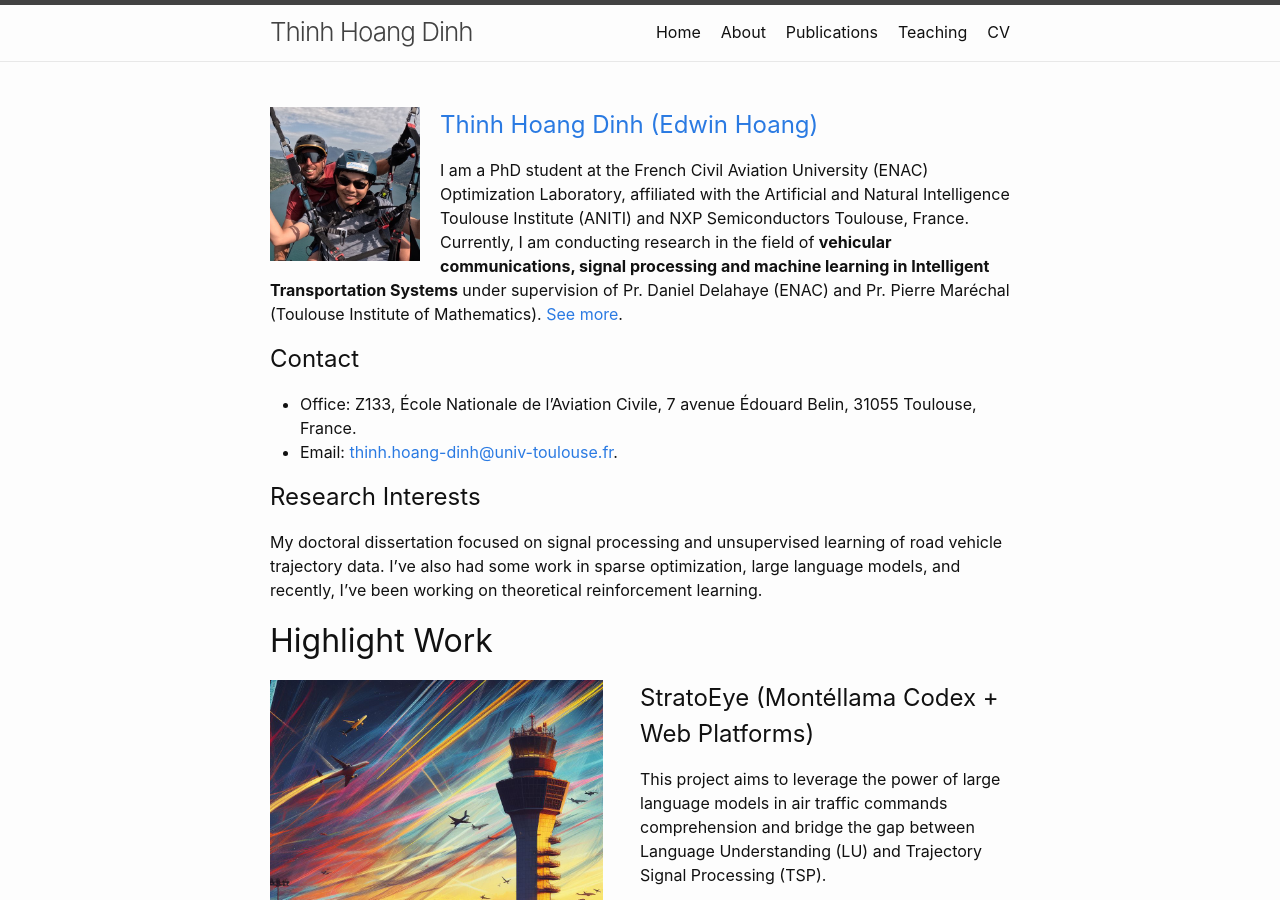
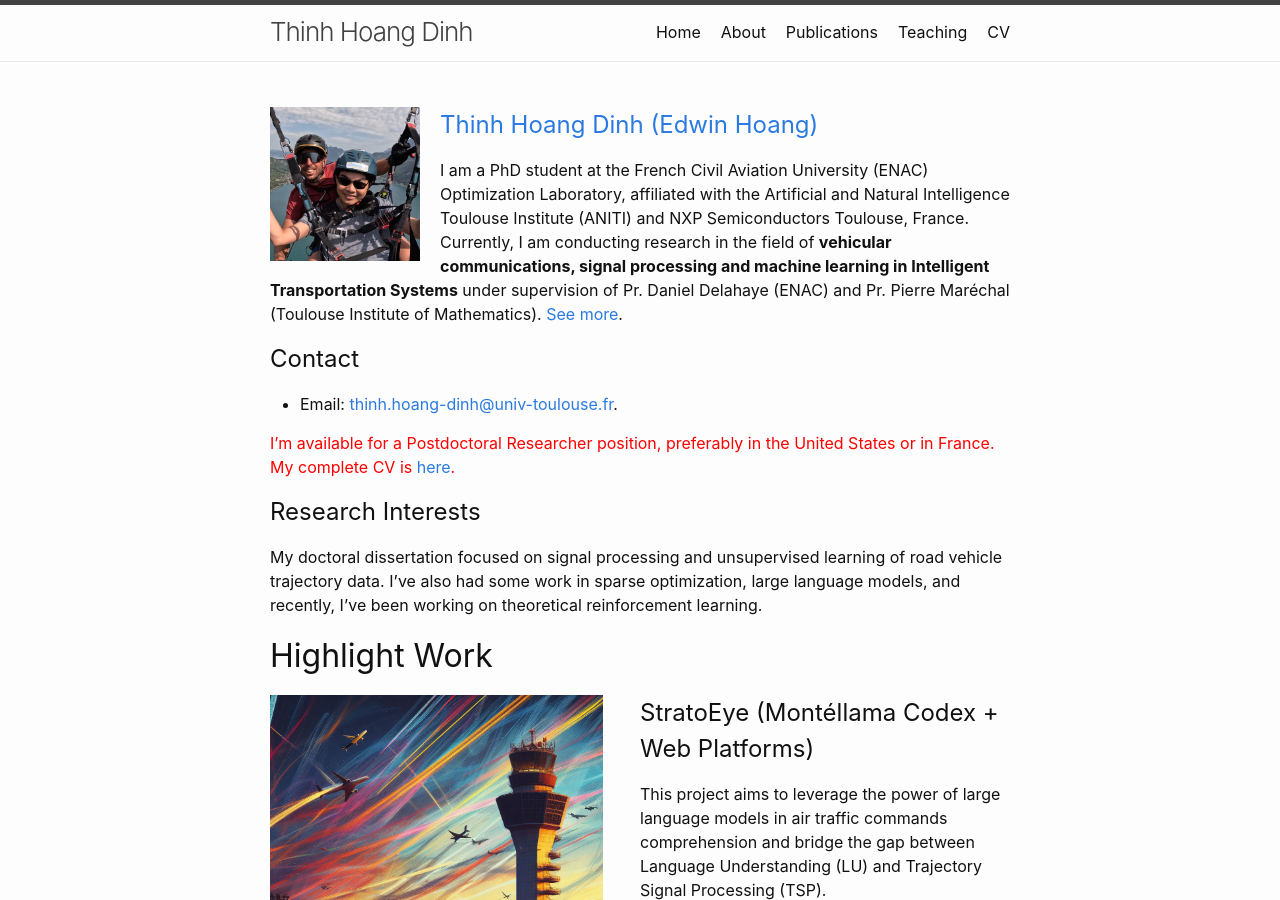
Before and after one commit to thinhhoang95/thinhhoang95.github.io, a Jekyll site: the page built from index.md, in a window 1280 px wide and 900 px high. Built offline with Jekyll 4.4.1, drawn with Linux system fonts in a browser that asks for light colours.

```diff
--- a/index.md
+++ b/index.md
@@ -8,8 +8,9 @@ order: 0
 I am a PhD student at the French Civil Aviation University (ENAC) Optimization Laboratory, affiliated with the Artificial and Natural Intelligence Toulouse Institute (ANITI) and NXP Semiconductors Toulouse, France. Currently, I am conducting research in the field of **vehicular communications, signal processing and machine learning in Intelligent Transportation Systems** under supervision of Pr. Daniel Delahaye (ENAC) and Pr. Pierre Maréchal (Toulouse Institute of Mathematics). [See more](about.md).
 
 ## Contact
-- Office: Z133, École Nationale de l'Aviation Civile, 7 avenue Édouard Belin, 31055 Toulouse, France.
 - Email: [thinh.hoang-dinh@univ-toulouse.fr](mailto:thinh.hoang-dinh@univ-toulouse.fr).
+
+<span style="color: red">I'm available for a Postdoctoral Researcher position, preferably in the United States or in France. My complete CV is [here](cv.pdf).</span>
 
 {% comment %}
 <span style="color: blue">**I'm available for a Postdoctoral Researcher position from October '23, preferably in the United States, United Kingdom and Australia. My complete CV is [here](cv.pdf).**</span>
```
Also changed, not shown: publications.md (+2 -0 lines), 1 other file.
